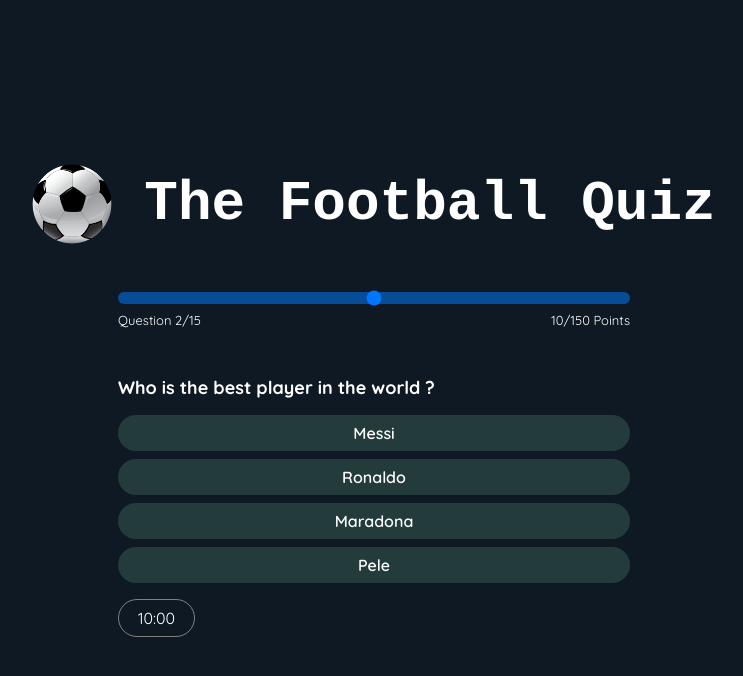
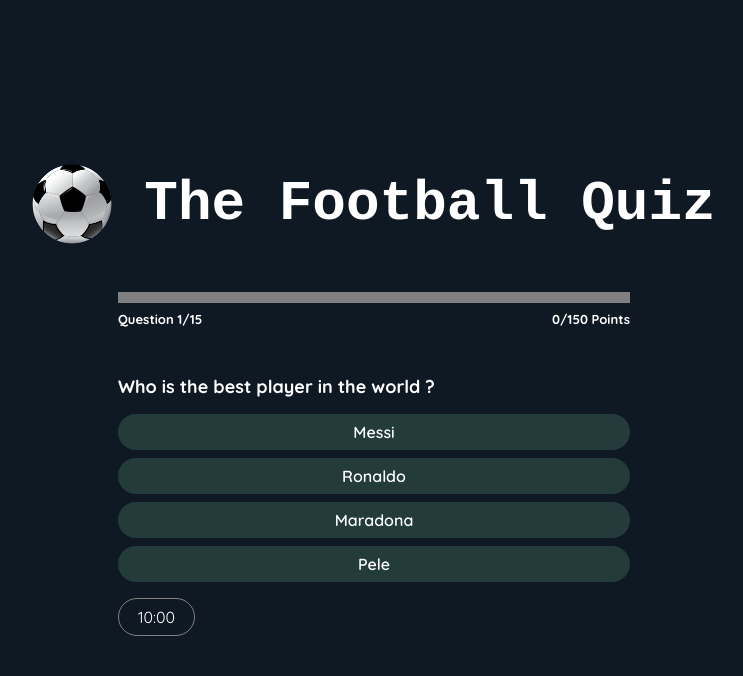
Before and after one commit to funnypar/Learn-React, a React (Create React App) app in the folder quiz/: page / in a window 1280 px wide. Both pictures are taken after a click on the button "Let's Start". Shown: the top 676 px of the page, without its empty margins (266-1009 px from the left). Built offline with nearby package versions, Linux system fonts and the light colour scheme; data requests are answered from the project's data file; a web font is replaced by a local one.

Commit message:
barLogic

```diff
--- a/quiz/src/App.css
+++ b/quiz/src/App.css
@@ -48,20 +48,19 @@ h1 {
     font-family: "Quicksand", sans-serif;
     margin-bottom: 2rem;
 }
-.bar input {
+progress {
     width: 100%;
-    -webkit-appearance: none;
     appearance: none;
     outline: none;
-    background-color: #064c97;
     border-radius: 2rem;
     border: none;
-    height: 0.75rem;
+    height: 0.65rem;
 }
 .bar-infos {
     justify-content: space-between;
     display: flex;
     font-size: small;
+    font-weight: 700;
 }
 /* ------------------------------------------------ Questions -----------------------------*/
 .questions {
--- a/quiz/src/App.js
+++ b/quiz/src/App.js
@@ -68,6 +68,7 @@ function App() {
                     index={state.index}
                     dispatch={dispatch}
                     answer={state.answer}
+                    score={state.score}
                 />
             )}
         </div>
--- a/quiz/src/components/Bar.js
+++ b/quiz/src/components/Bar.js
@@ -1,10 +1,14 @@
-export default function Bar() {
+export default function Bar({ numQuestions, index, score }) {
     return (
         <div className="bar">
-            <input type="range" />
+            <progress value={score} max={numQuestions * 10} />
             <div className="bar-infos">
-                <p>Question 2/15</p>
-                <p>10/150 Points</p>
+                <p>
+                    Question {index + 1}/{numQuestions}
+                </p>
+                <p>
+                    {score}/{numQuestions * 10} Points
+                </p>
             </div>
         </div>
     );
--- a/quiz/src/components/Questions.js
+++ b/quiz/src/components/Questions.js
@@ -1,14 +1,20 @@
 import Question from "./Question";
 import Bar from "./Bar";
 
-export default function Questions({ questions, index, answer, dispatch }) {
+export default function Questions({
+    questions,
+    index,
+    answer,
+    dispatch,
+    score,
+}) {
     function clickHandler() {
         dispatch({ type: "next", payload: index + 1 });
     }
 
     return (
         <div className="questions">
-            <Bar />
+            <Bar numQuestions={questions.length} index={index} score={score} />
             <Question
                 question={questions[index]}
                 dispatch={dispatch}
```
